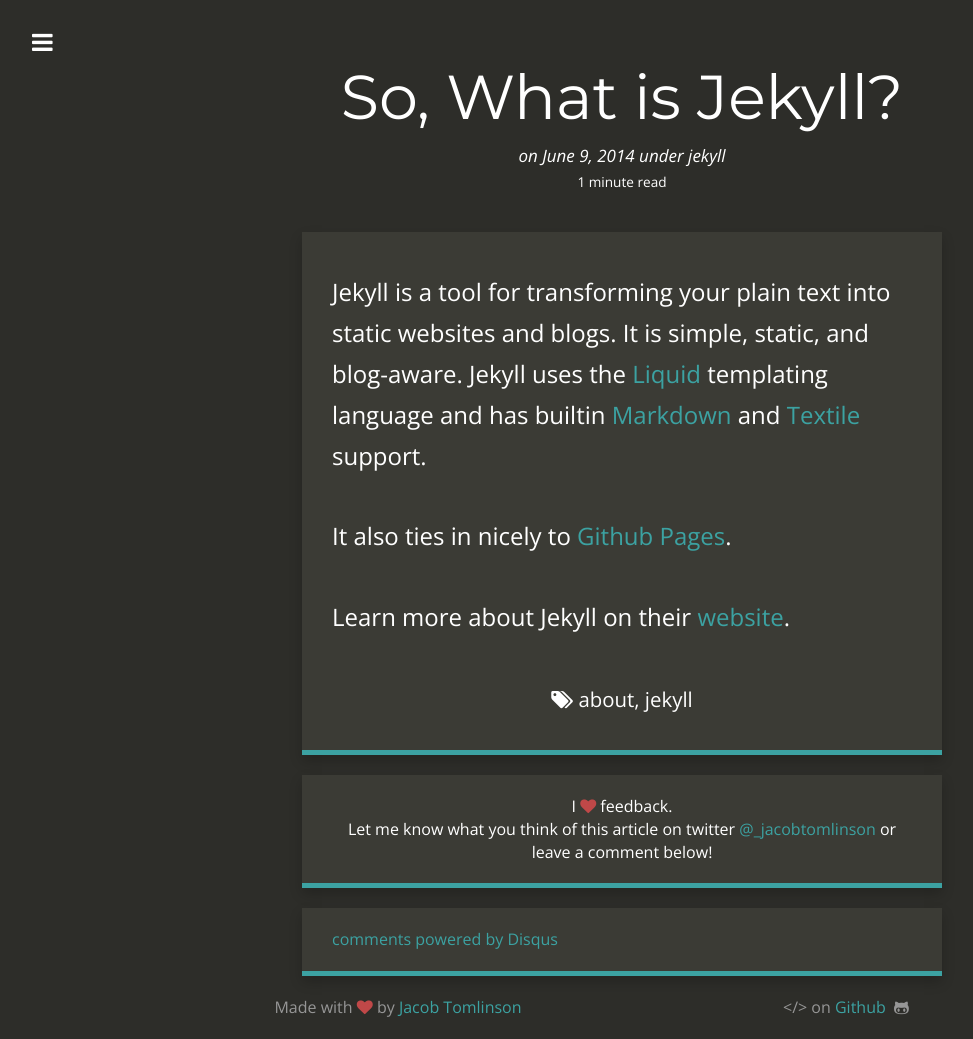
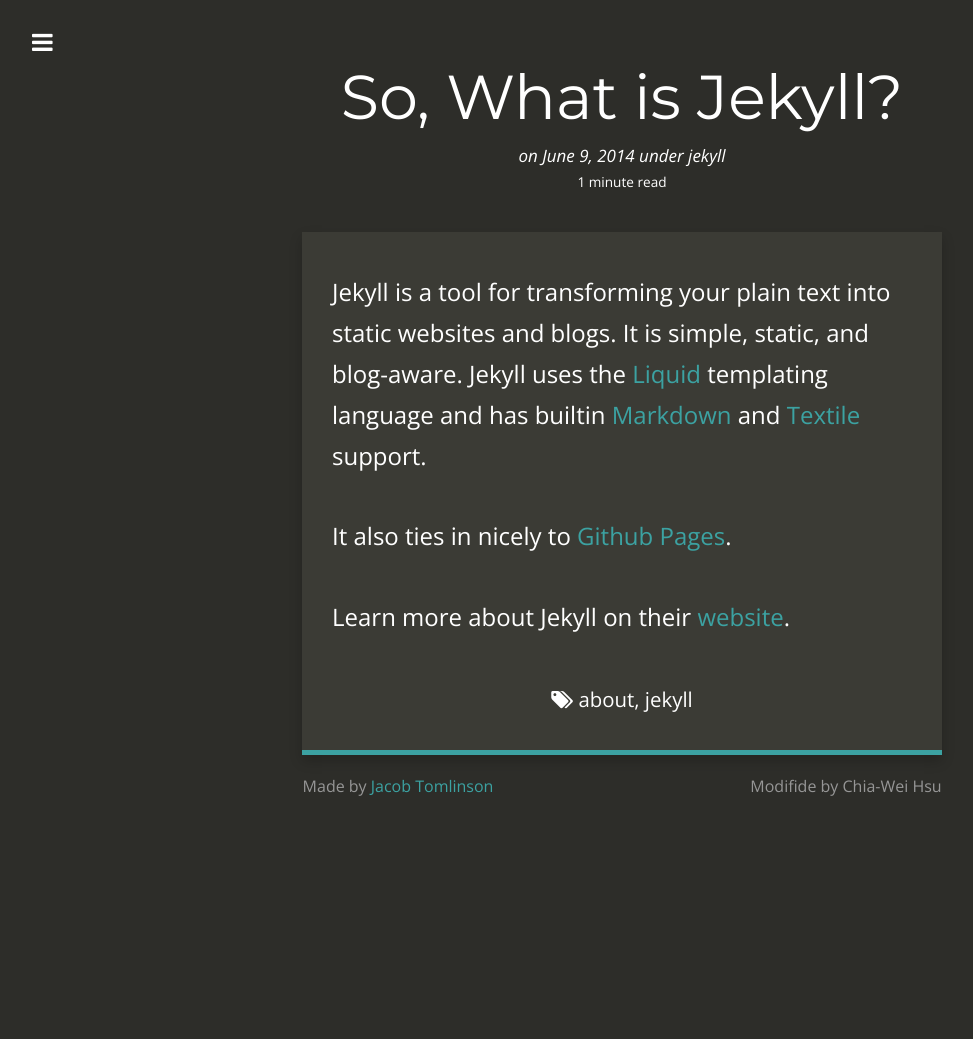
Before and after one commit to chiaweh2/chiaweh2.github.io, a Jekyll site: the page built from _posts/2014-06-09-so-what-is-jekyll.md, in a window 1280 px wide. Shown: the whole page, without its empty margins (18-991 px from the left). Built offline with Jekyll 4.4.1, drawn with Linux system fonts in a browser that asks for light colours; nearby versions of some CDN libraries; comment, search, counter and statistics services are not loaded; after the commit the page ends 900 px from its top, so only the background shows below that.

Commit message:
Update _config.yml

```diff
--- a/_config.yml
+++ b/_config.yml
@@ -5,27 +5,19 @@
 baseurl: ""
 url: ""
 title_description: "A place for most updated news about Chia-Wei Hsu"
-title_image: "https://www.dropbox.com/s/e2yv9pn7cgx34g5/IMG_2632.JPG?dl=0"
+title_image: "https://chiaweh2.github.io/IMG_2632.JPG"
 google_analytics: "UA-20365477-4"
-disqus_account: cartenoire
-github_repository: https://github.com/jacobtomlinson/carte-noire
+github_repository: https://github.com/chiaweh2
 addthis_id: ra-513c6fa83da6ec67
 post_limit: 5
 
 # Social usernames/URLs
-twitter_username: _jacobtomlinson
-github_username:  jacobtomlinson
-instagram_username:
-reddit_username:
-linkedin_link: http://carte-noire.jacobtomlinson.co.uk/
-google_plus_link: http://carte-noire.jacobtomlinson.co.uk/
-stackoverflow_link: http://carte-noire.jacobtomlinson.co.uk/
-xing_link:
-facebook_link:
+github_username:  chiaweh2
+linkedin_link: https://www.linkedin.com/in/chia-wei-hsu/
 
 # Footer
-footer_left: "Made with <i class=\"fa fa-heart\"></i> by <a href=\"https://twitter.com/_JacobTomlinson\">Jacob Tomlinson</a>"
-footer_right: "&lt;/&gt; on <a href=\"https://github.com/jacobtomlinson/carte-noire\">Github</a> &nbsp;<i class=\"fa fa-github-alt\"></i>"
+footer_left: "Made by <a href=\"https://twitter.com/_JacobTomlinson\">Jacob Tomlinson</a>"
+footer_right: "Modifide by Chia-Wei Hsu"
 
 # Build settings
 markdown: kramdown
```
